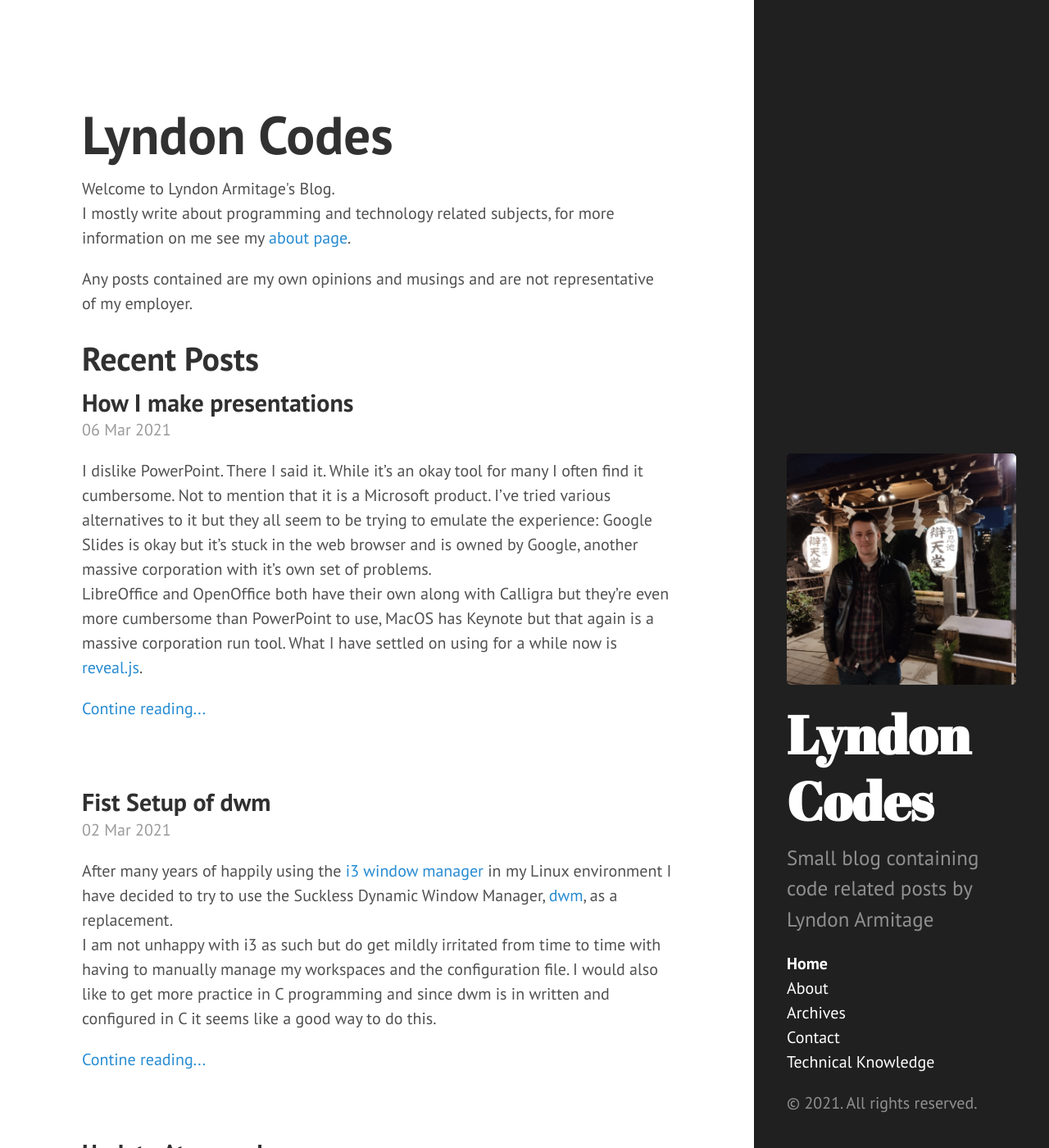
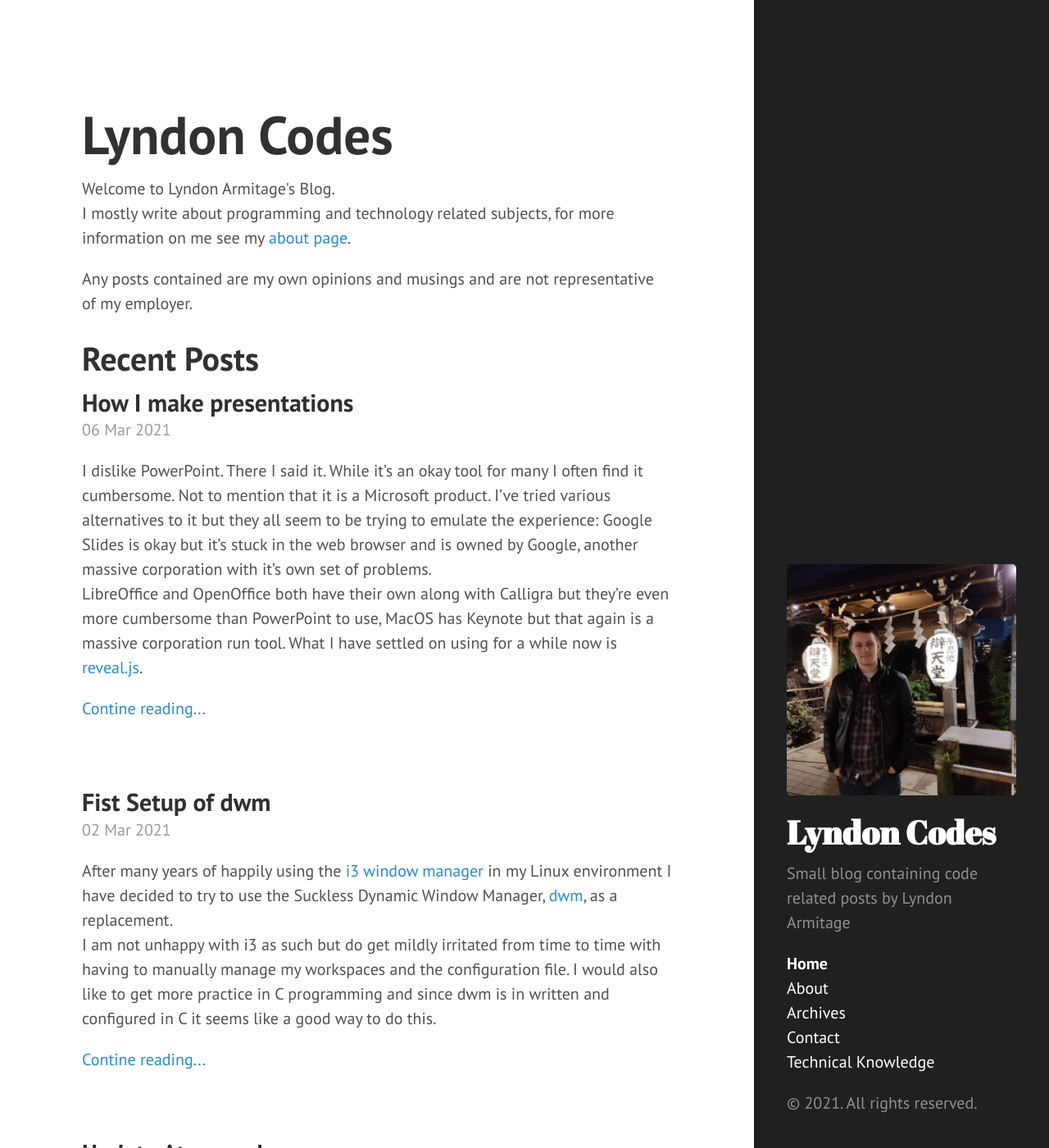
Before and after one commit to LyndonArmitage/lyndonarmitage.github.io, a Jekyll site: the page built from index.html, in a window 1280 px wide and 1400 px high. Shown: the whole window at 82% size. Built offline with Jekyll 4.4.1, drawn with Linux system fonts in a browser that asks for light colours; nearby versions of some CDN libraries; the list of posts is cut into pages by our own code.

Commit message:
Tweak CSS to not be so big in the sidebar

```diff
--- a/public/css/custom.css
+++ b/public/css/custom.css
@@ -26,3 +26,15 @@ img.profile {
   margin-top: 1em;
   padding: 1em;
 }
+
+/* About section */
+.sidebar-about h1 {
+  color: #fff;
+  margin-top: 0;
+  font-family: "Abril Fatface", serif;
+  font-size: 2rem;
+}
+
+.lead {
+  font-size: 1rem;
+}
```
